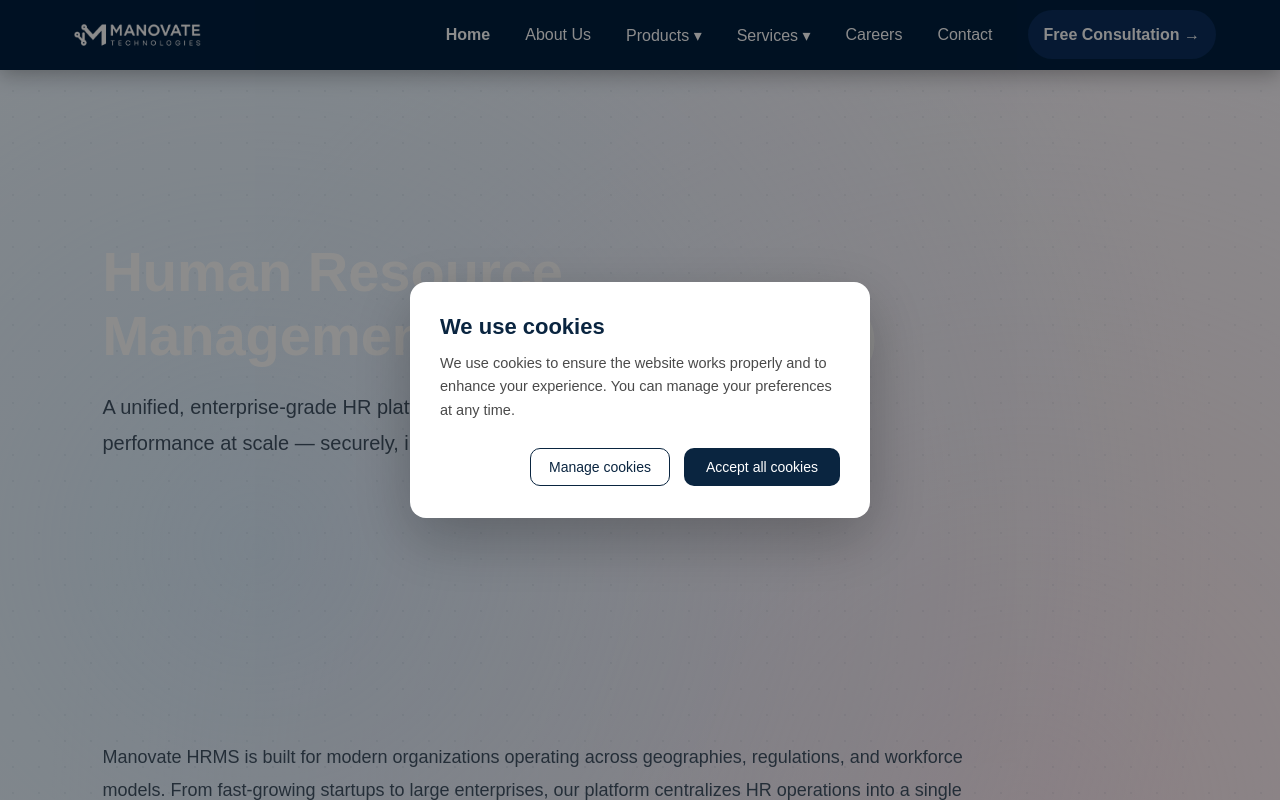
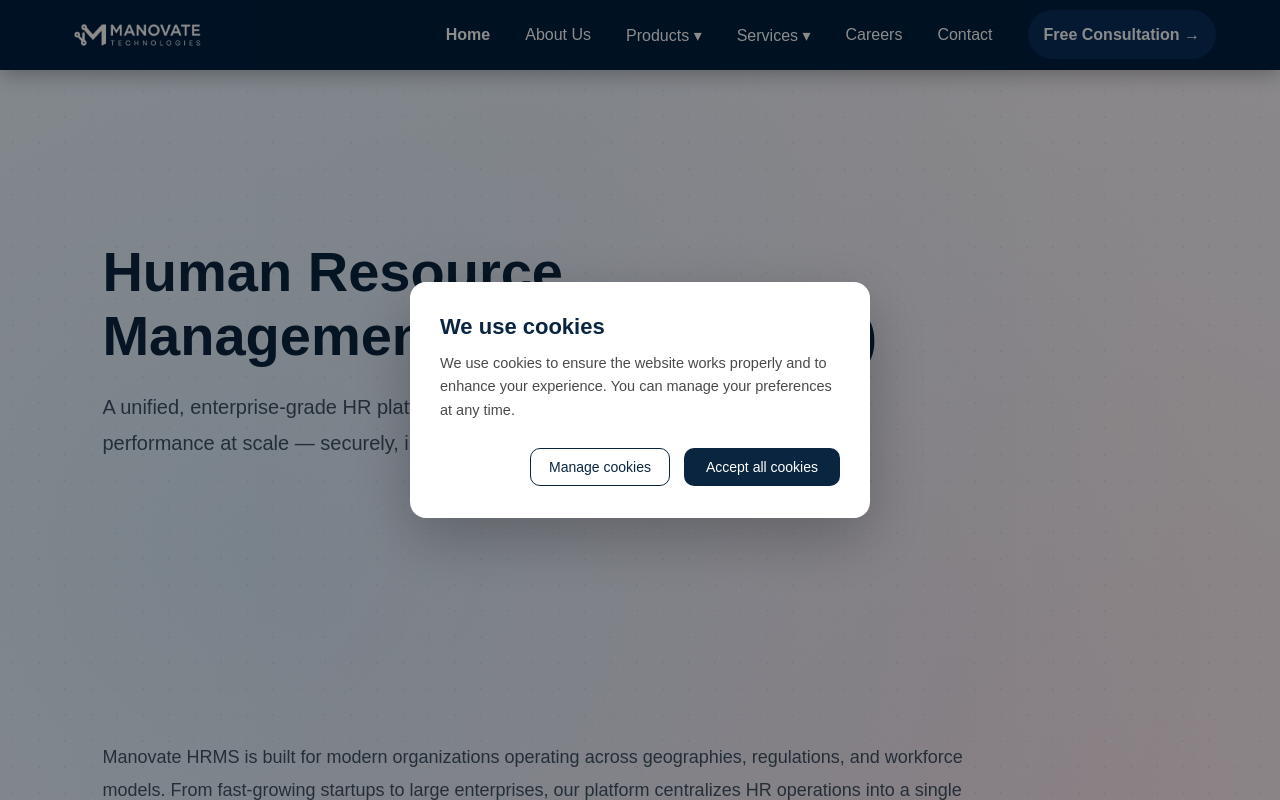
Before and after one commit to manvote/original-manovate, a React (Create React App) app: page /products/hrms in a window 1280 px wide. Shown: the top 800 px of the page. Built offline with nearby package versions, Linux system fonts and the light colour scheme.

Commit message:
Solution seo

```diff
--- a/src/components/products/ProductPage.css
+++ b/src/components/products/ProductPage.css
@@ -36,6 +36,7 @@
   font-size: 56px;
   font-weight: 800;
   line-height: 1.15;
+  color: #0a2540;
 }
 
 .subtitle {
```
